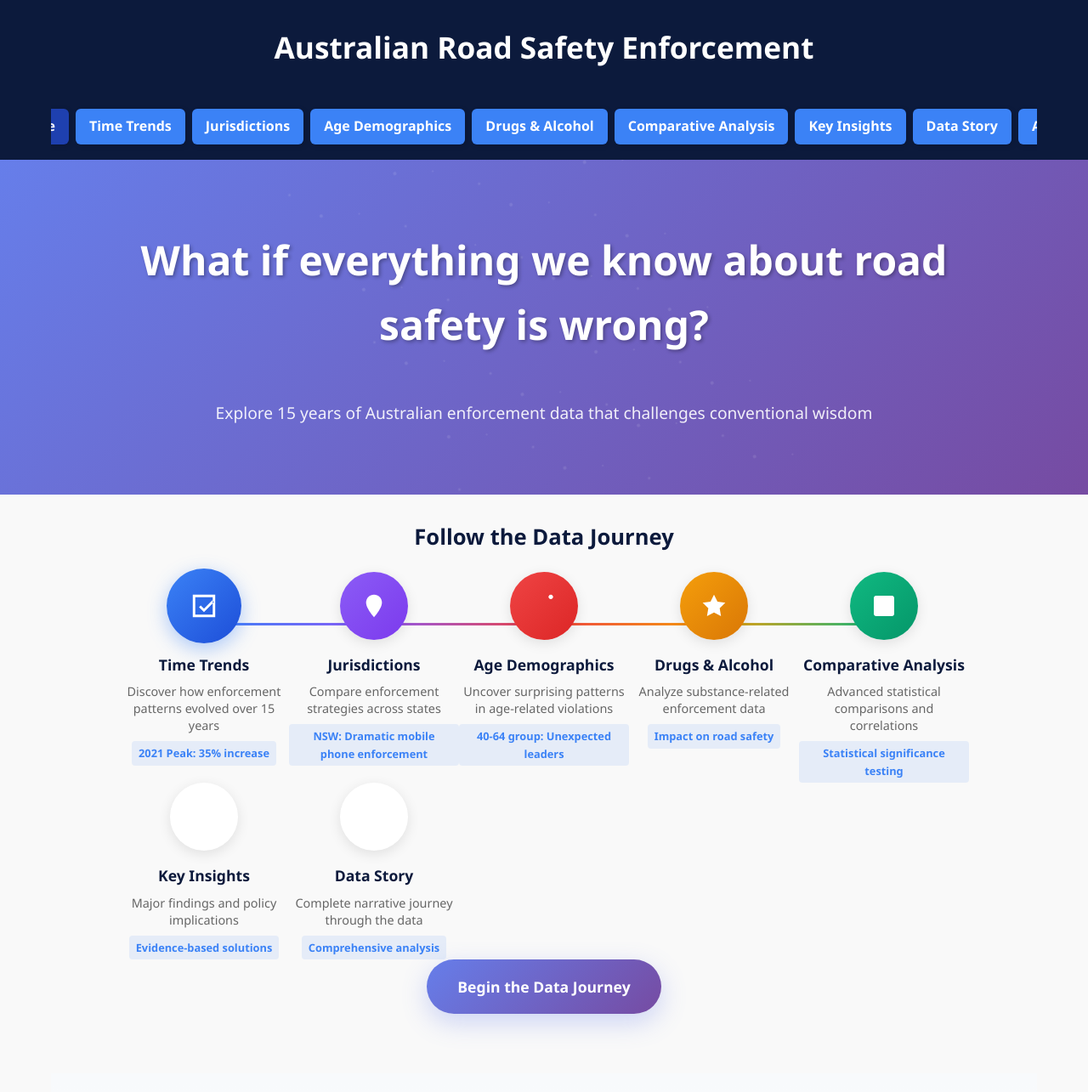
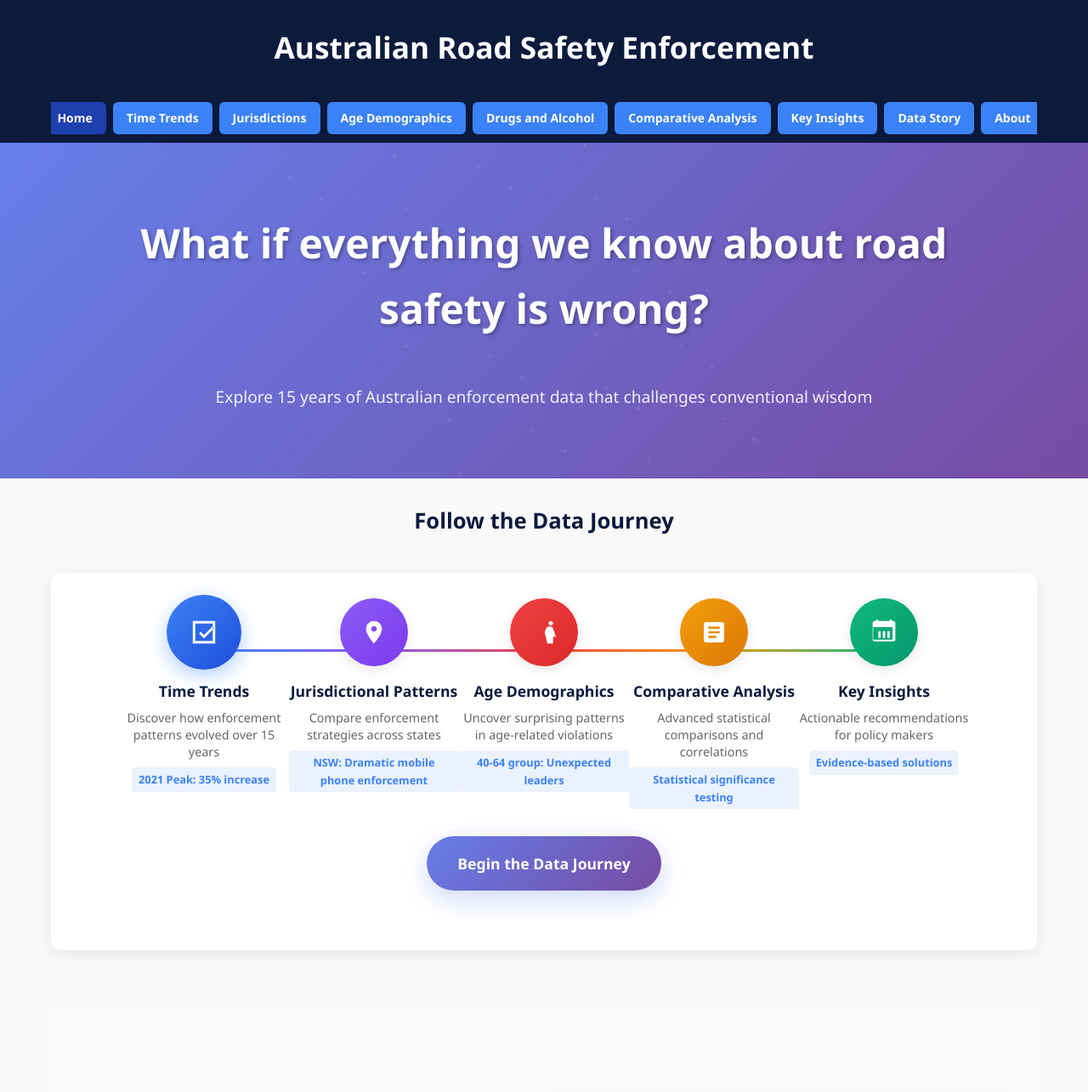
Before and after one commit to emanuel-amol/Data-Vis-Webiste, a plain HTML site: page index.html in a window 1280 px wide. Shown: the top 1285 px of the page at 85% size. Drawn offline with nearby package versions, Linux system fonts and the light colour scheme.

Commit message:
Fixed Nav BAr

```diff
--- a/css/styles.css
+++ b/css/styles.css
@@ -74,15 +74,39 @@ header {
 .nav-container {
   background-color: #0C1A3C;
   padding: 10px 0;
+  width: 100%;
 }
 
 .nav-buttons {
   display: flex;
   justify-content: center;
   align-items: center;
-  flex-wrap: wrap;
   gap: 0.5rem;
   margin: 0;
+  padding: 0;
+  flex-wrap: nowrap; /* Prevent wrapping */
+  overflow-x: auto; /* Allow horizontal scrolling if needed */
+  white-space: nowrap; /* Keep all items on one line */
+  -webkit-overflow-scrolling: touch; /* Smooth scrolling on touch devices */
+  scrollbar-width: none; /* Hide scrollbar in Firefox */
+  -ms-overflow-style: none; /* Hide scrollbar in IE/Edge */
+}
+
+.nav-buttons::-webkit-scrollbar {
+  display: none; /* Hide scrollbar in Chrome/Safari */
+}
+
+.nav-btn {
+  padding: 8px 16px;
+  font-size: 14px; /* Slightly smaller font size */
+  font-weight: 600;
+  background-color: #3b82f6;
+  color: white;
+  text-decoration: none;
+  border-radius: 6px;
+  box-shadow: 2px 2px 6px rgba(0, 0, 0, 0.15);
+  transition: background-color 0.2s ease-in-out;
+  flex-shrink: 0; /* Prevent buttons from shrinking */
 }
 
 /* Responsive adjustments */
@@ -113,33 +137,19 @@ header {
   }
 
   .nav-buttons {
-    flex-direction: column;
-    width: 100%;
+    justify-content: flex-start; /* Start from left on mobile */
+    padding: 10px;
   }
 
   .nav-btn {
-    width: 100%;
-    text-align: center;
+    padding: 6px 12px;
+    font-size: 13px;
   }
 
   .heading {
     font-size: 1.5rem;
   }
 }
-.nav-btn {
-  padding: 8px 16px;
-  font-size: 16px;
-  font-weight: 600;
-  background-color: #3b82f6;
-  color: white;
-  text-decoration: none;
-  border-radius: 6px;
-  box-shadow: 2px 2px 6px rgba(0, 0, 0, 0.15);
-  transition: background-color 0.2s ease-in-out;
-  display: inline-block;
-  white-space: nowrap;
-}
-
 .nav-btn:hover {
   background-color: #2563eb;
 }
--- a/index.html
+++ b/index.html
@@ -21,12 +21,12 @@
 
     <nav class="nav-container">
       <div class="container">
-        <div class="nav-buttons" style="display: flex; justify-content: center; align-items: center; flex-wrap: nowrap; gap: 0.5rem; margin: 0 auto; overflow-x: auto; padding: 0.5rem; -webkit-overflow-scrolling: touch;">
+        <div class="nav-buttons">
           <a href="index.html" class="nav-btn active">Home</a>
           <a href="pages/time-trends.html" class="nav-btn">Time Trends</a>
           <a href="pages/jurisdictions.html" class="nav-btn">Jurisdictions</a>
           <a href="pages/age-analysis.html" class="nav-btn">Age Demographics</a>
-          <a href="pages/drugs_&_alcohol_analysis.html" class="nav-btn">Drugs & Alcohol</a>
+          <a href="pages/drugs_&_alcohol_analysis.html" class="nav-btn">Drugs and Alcohol</a>
           <a href="pages/comparative-analysis.html" class="nav-btn">Comparative Analysis</a>
           <a href="pages/insights.html" class="nav-btn">Key Insights</a>
           <a href="pages/data-story.html" class="nav-btn">Data Story</a>
@@ -54,6 +54,8 @@
       <!-- Enhanced Story Path with Interactive Elements -->
       <section class="overview">
         <h2>Follow the Data Journey</h2>
+
+        <div class="interactive-story-path" style="display: flex; flex-direction: column; align-items: center; justify-content: flex-end; min-height: 220px; position: relative;">
           <div class="story-timeline">
             <div class="timeline-line"></div>
 
@@ -73,11 +75,11 @@
             <div class="story-node" data-step="2">
               <div class="node-icon">
                 <svg viewBox="0 0 24 24" fill="currentColor">
-                <path d="M12 2C8.13 2 5 5.13 5 9c0 5.25 7 13 7 13s7-7.75 7-13c0-3.87-3.13-7-7-7z"/>
+                  <path d="M12 2C8.13 2 5 5.13 5 9c0 5.25 7 13 7 13s7-7.75 7-13c0-3.87-3.13-7-7-7zm0 9.5c-1.38 0-2.5-1.12-2.5-2.5s1.12-2.5 2.5-2.5 2.5 1.12 2.5 2.5-1.12 2.5-2.5 2.5z"/>
                 </svg>
               </div>
               <div class="node-content">
-              <h4>Jurisdictions</h4>
+                <h4>Jurisdictional Patterns</h4>
                 <p>Compare enforcement strategies across states</p>
                 <div class="mini-insight">NSW: Dramatic mobile phone enforcement</div>
               </div>
@@ -86,7 +88,7 @@
             <div class="story-node" data-step="3">
               <div class="node-icon">
                 <svg viewBox="0 0 24 24" fill="currentColor">
-                <path d="M16 4c0-1.11.89-2 2-2s2 .89 2 2-.89 2-2 2-2-.89-2-2z"/>
+                  <path d="M16 4c0-1.11.89-2 2-2s2 .89 2 2-.89 2-2 2-2-.89-2-2zm4 18v-6h2.5l-2.54-7.63A2 2 0 0 0 18.09 7H16c-.8 0-1.54.5-1.84 1.24L12.5 12 15 22h5z"/>
                 </svg>
               </div>
               <div class="node-content">
@@ -99,20 +101,7 @@
             <div class="story-node" data-step="4">
               <div class="node-icon">
                 <svg viewBox="0 0 24 24" fill="currentColor">
-                <path d="M12 2l3.09 6.26L22 9.27l-5 4.87 1.18 6.88L12 17.77l-6.18 3.25L7 14.14 2 9.27l6.91-1.01L12 2z"/>
-              </svg>
-            </div>
-            <div class="node-content">
-              <h4>Drugs & Alcohol</h4>
-              <p>Analyze substance-related enforcement data</p>
-              <div class="mini-insight">Impact on road safety</div>
-            </div>
-          </div>
-
-          <div class="story-node" data-step="5">
-            <div class="node-icon">
-              <svg viewBox="0 0 24 24" fill="currentColor">
-                <path d="M19 3H5c-1.1 0-2 .9-2 2v14c0 1.1.9 2 2 2h14c1.1 0 2-.9 2-2V5c0-1.1-.9-2-2-2z"/>
+                  <path d="M19 3H5c-1.1 0-2 .9-2 2v14c0 1.1.9 2 2 2h14c1.1 0 2-.9 2-2V5c0-1.1-.9-2-2-2zm-5 14H7v-2h7v2zm3-4H7v-2h10v2zm0-4H7V7h10v2z"/>
                 </svg>
               </div>
               <div class="node-content">
@@ -122,34 +111,22 @@
               </div>
             </div>
 
-          <div class="story-node" data-step="6">
+            <div class="story-node" data-step="5">
               <div class="node-icon">
                 <svg viewBox="0 0 24 24" fill="currentColor">
-                <path d="M9 21c0 .55.45 1 1 1h4c.55 0 1-.45 1-1v-1H9v1zm3-19C8.14 2 5 5.14 5 9c0 2.38 1.19 4.47 3 5.74V17c0 .55.45 1 1 1h6c.55 0 1-.45 1-1v-2.26c1.81-1.27 3-3.36 3-5.74 0-3.86-3.14-7-7-7z"/>
+                  <path d="M9 11H7v6h2v-6zm4 0h-2v6h2v-6zm4 0h-2v6h2v-6zm2.5-9H19V1h-2v1H7V1H5v1H3.5C2.67 2 2 2.67 2 3.5v15c0 .83.67 1.5 1.5 1.5h17c.83 0 1.5-.67 1.5-1.5v-15c0-.83-.67-1.5-1.5-1.5zm0 16.5h-17v-11h17v11z"/>
                 </svg>
               </div>
               <div class="node-content">
                 <h4>Key Insights</h4>
-              <p>Major findings and policy implications</p>
+                <p>Actionable recommendations for policy makers</p>
                 <div class="mini-insight">Evidence-based solutions</div>
-            </div>
-          </div>
-
-          <div class="story-node" data-step="7">
-            <div class="node-icon">
-              <svg viewBox="0 0 24 24" fill="currentColor">
-                <path d="M19 3H5c-1.1 0-2 .9-2 2v14c0 1.1.9 2 2 2h14c1.1 0 2-.9 2-2V5c0-1.1-.9-2-2-2zm-5 14H7v-2h7v2zm3-4H7v-2h10v2zm0-4H7V7h10v2z"/>
-              </svg>
-            </div>
-            <div class="node-content">
-              <h4>Data Story</h4>
-              <p>Complete narrative journey through the data</p>
-              <div class="mini-insight">Comprehensive analysis</div>
               </div>
             </div>
           </div>
           <div class="cta-container" style="margin-top: 32px; display: flex; justify-content: center; width: 100%;">
             <a href="pages/time-trends.html" class="primary-cta">Begin the Data Journey</a>
+          </div>
         </div>
       </section>
 
```
Also changed, not shown: pages/about.html (+3 -3 lines), pages/age-analysis.html (+1 -1 lines), pages/comparative-analysis.html (+1 -1 lines), pages/data-story.html (+1 -24 lines), pages/drugs_&_alcohol_analysis.html (+1 -1 lines), pages/insights.html (+6 -6 lines), pages/jurisdictions.html (+1 -1 lines), pages/time-trends.html (+1 -1 lines). Lines whose indentation alone changed are shown as unchanged.
